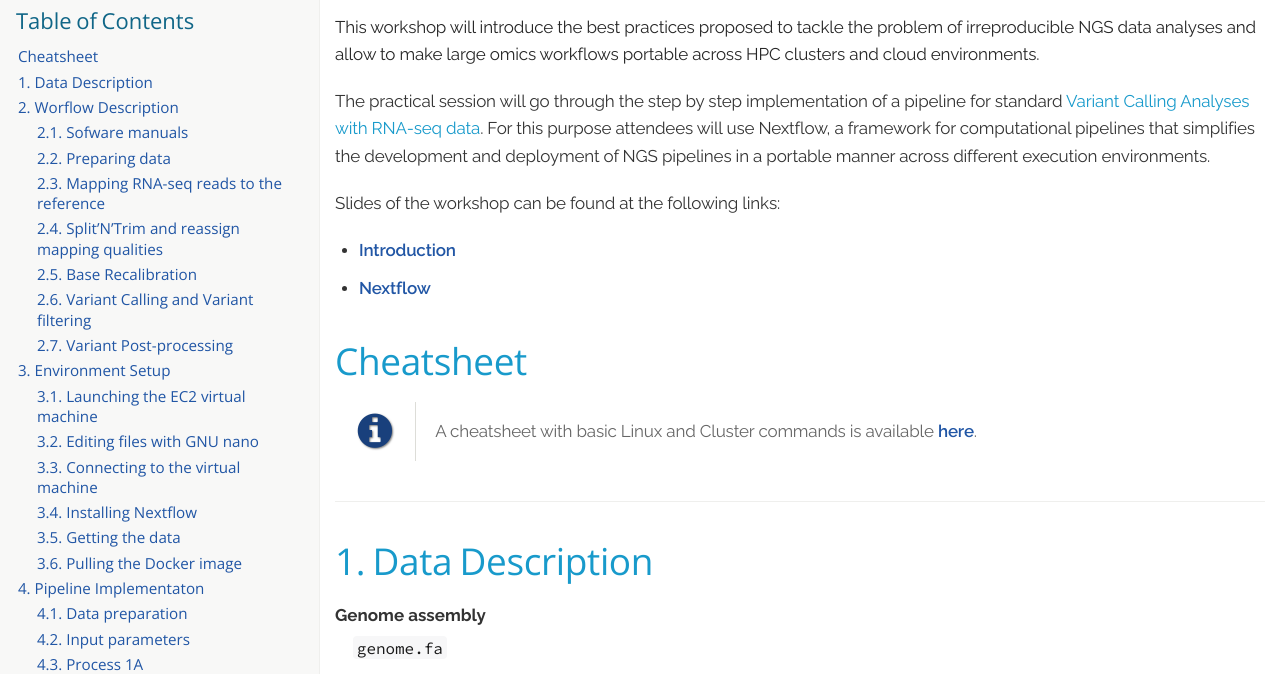
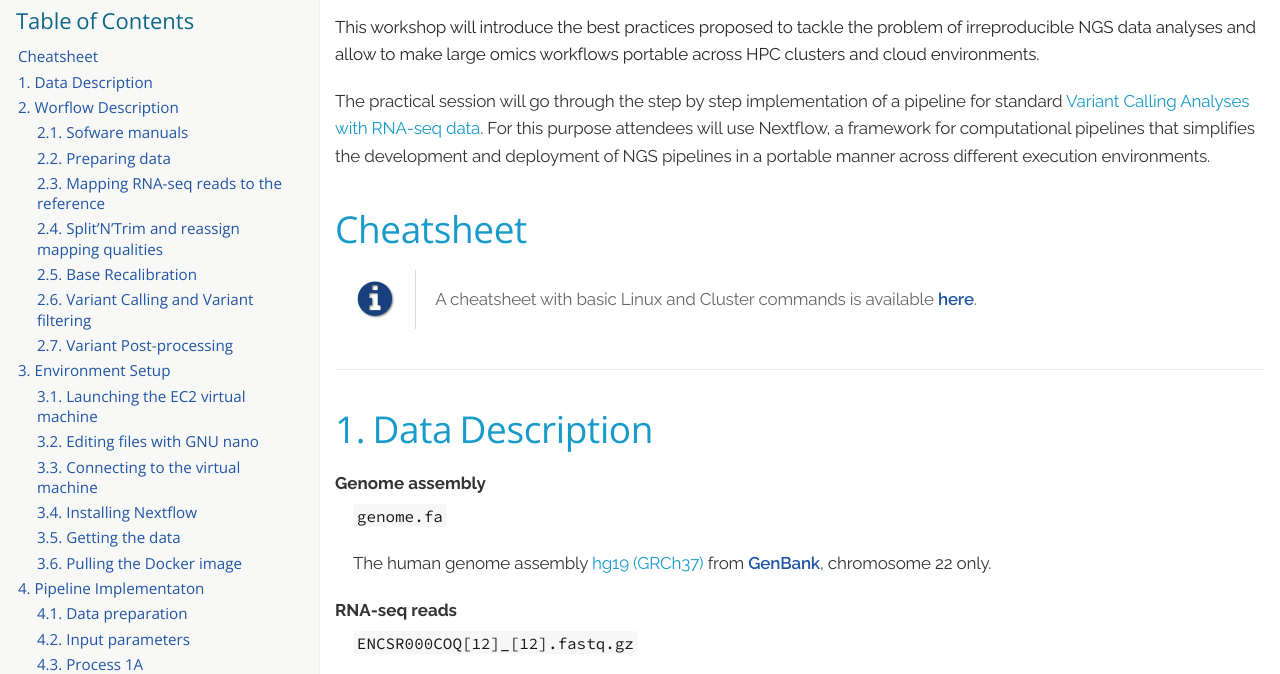
Before and after one commit to nextflow-io/hack17-varcall, a plain HTML site: page docs/index.html in a window 1280 px wide. Shown: the part 104-778 px from the top of the page. Drawn offline with nearby package versions, Linux system fonts and the light colour scheme; a web font is replaced by a local one.

Commit message:
Update pages

```diff
--- a/docs/index.html
+++ b/docs/index.html
@@ -68,19 +68,6 @@
 </div>
 <div class="paragraph">
 <p>The practical session will go through the step by step implementation of a pipeline for standard <span class="crg">Variant Calling Analyses with RNA-seq data</span>. For this purpose attendees will use Nextflow, a framework for computational pipelines that simplifies the development and deployment of NGS pipelines in a portable manner across different execution environments.</p>
-</div>
-<div class="paragraph">
-<p>Slides of the workshop can be found at the following links:</p>
-</div>
-<div class="ulist">
-<ul>
-<li>
-<p><a href="workshop.introduction.pdf" target="_blank" rel="noopener">Introduction</a></p>
-</li>
-<li>
-<p><a href="workshop.nextflow.pdf" target="_blank" rel="noopener">Nextflow</a></p>
-</li>
-</ul>
 </div>
 </div>
 </div>
```
